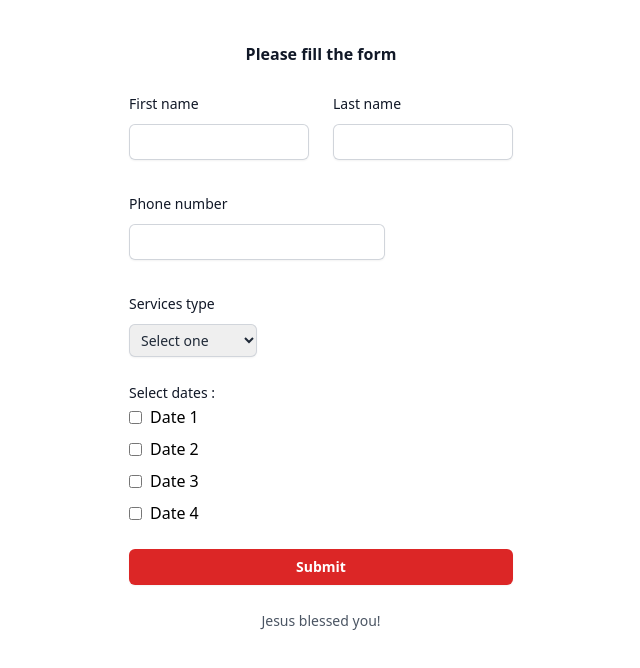
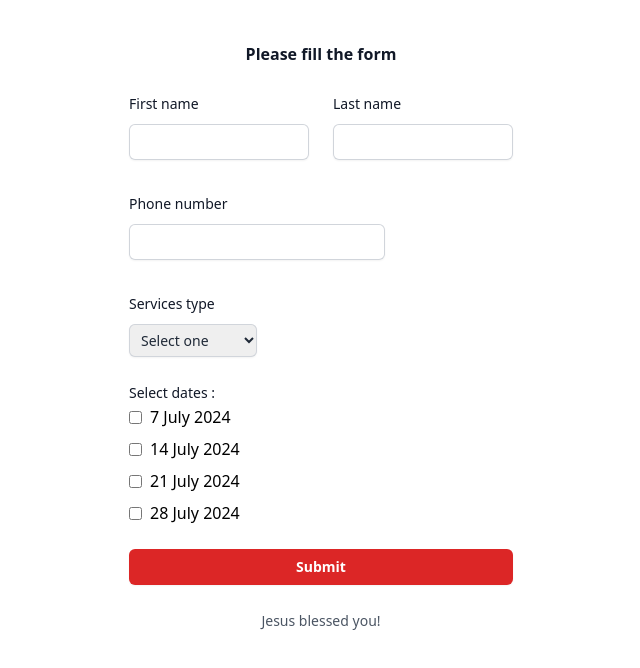
Before and after one commit to tandyys/abbalove-gs, a React (Vite) app: page /home in a window 1280 px wide. Shown: the top 668 px of the page, without its empty margins (319-959 px from the left). Built offline with nearby package versions, Linux system fonts and the light colour scheme.

Commit message:
MVP 1
MVP 1

```diff
--- a/src/pages/HomePage.jsx
+++ b/src/pages/HomePage.jsx
@@ -112,7 +112,7 @@ function HomePage() {
                   // checked={selectedOption === 'option1'}
                   // onChange={handleOptionChange}
                 />
-                <span className="ml-2">Date 1</span>
+                <span className="ml-2">7 July 2024</span>
               </label>
 
               <label className="inline-flex items-center">
@@ -124,7 +124,7 @@ function HomePage() {
                   // checked={selectedOption === 'option1'}
                   // onChange={handleOptionChange}
                 />
-                <span className="ml-2">Date 2</span>
+                <span className="ml-2">14 July 2024</span>
               </label>
 
               <label className="inline-flex items-center">
@@ -136,7 +136,7 @@ function HomePage() {
                   // checked={selectedOption === 'option1'}
                   // onChange={handleOptionChange}
                 />
-                <span className="ml-2">Date 3</span>
+                <span className="ml-2">21 July 2024</span>
               </label>
 
               <label className="inline-flex items-center">
@@ -148,7 +148,7 @@ function HomePage() {
                   // checked={selectedOption === 'option1'}
                   // onChange={handleOptionChange}
                 />
-                <span className="ml-2">Date 4</span>
+                <span className="ml-2">28 July 2024</span>
               </label>
             </div>
           </div>
```
